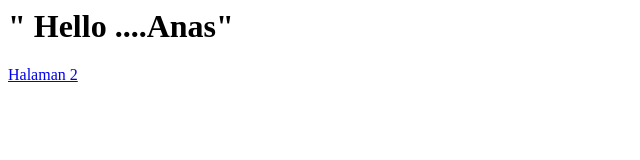
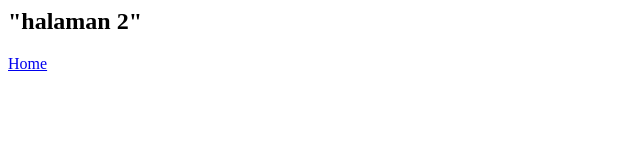
Before and after one commit to anasIstiqfar/anasI.github.io, a plain HTML site: page Halaman2.html in a window 1280 px wide. Shown: the whole page, without its empty margins (0-640 px from the left). Drawn offline with Linux system fonts and the light colour scheme.

Commit message:
Update Halaman2.html

```diff
--- a/Halaman2.html
+++ b/Halaman2.html
@@ -1,11 +1,7 @@
 <html>
-<head>
-
-</head>
-<body>
-<h1> " Hello  ....Anas"</h1>
-  <a href="halaman2.html">Halaman 2</a>
-</body>
-
-
-<?html>
+  <head> </head>
+  <body>
+    <h2>"halaman 2"</h2>
+    <a href="index.html">Home</a>
+  </body>
+</html>
```
